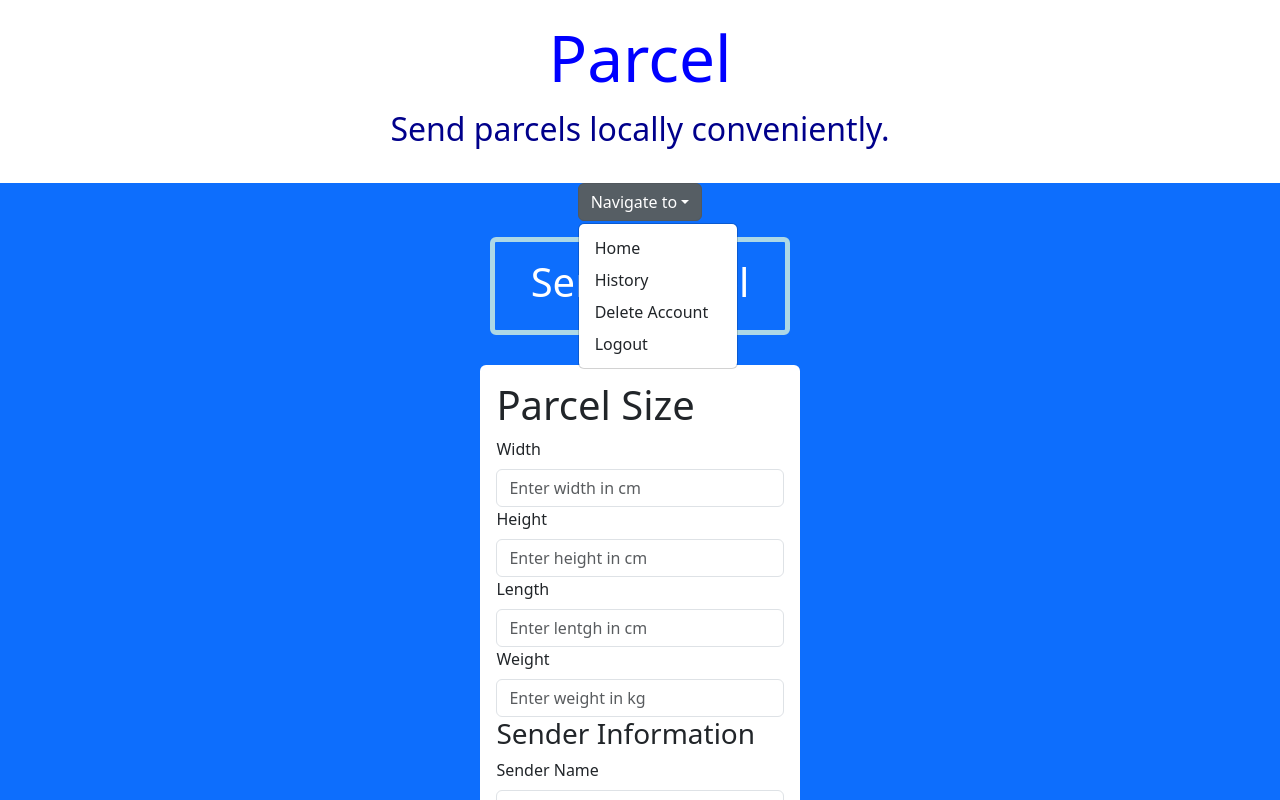
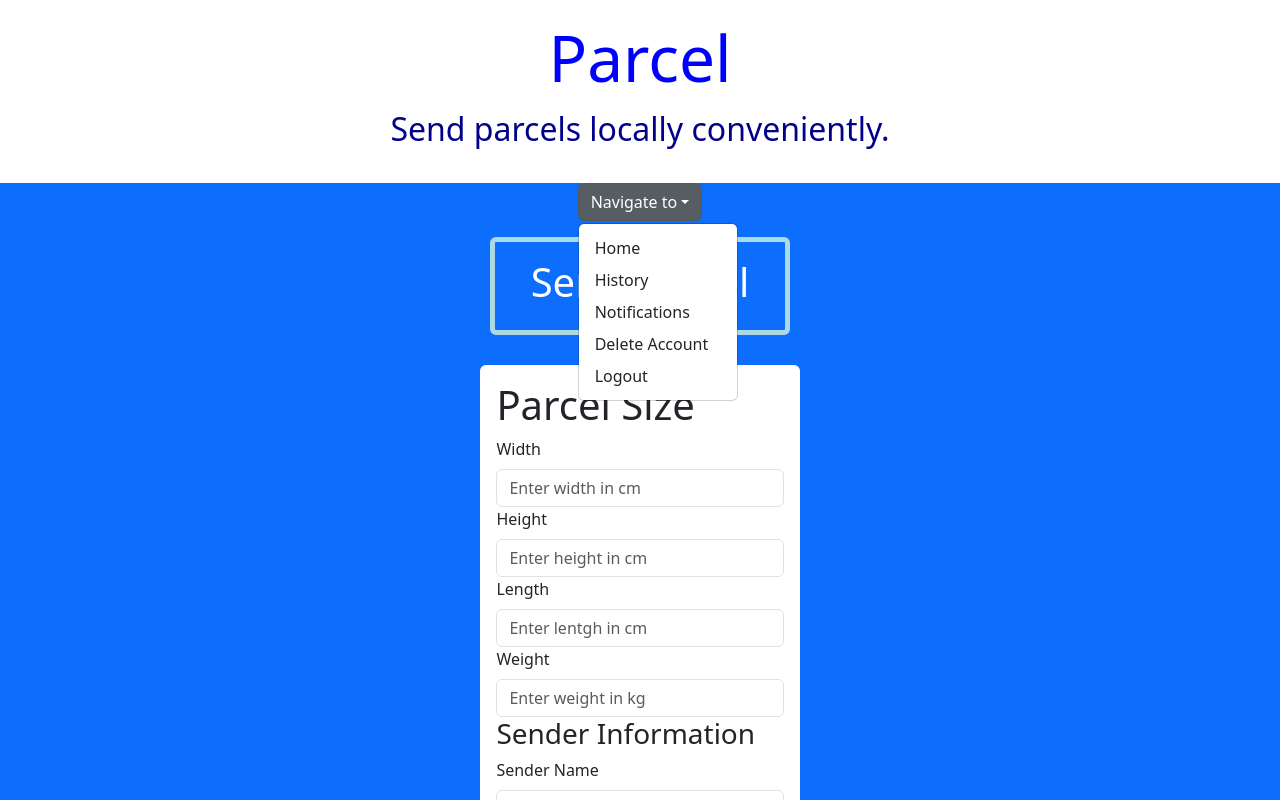
Before and after one commit to t2hale00/user-app, a React (Create React App) app in the folder frontend/: page /sendparcel in a window 1280 px wide. Both pictures are taken after a click on the button "Navigate to". Shown: the top 800 px of the page. Built offline with nearby package versions, Linux system fonts and the light colour scheme; no server answers.

Commit message:
Added notifications in Navigation

```diff
--- a/frontend/src/History.js
+++ b/frontend/src/History.js
@@ -36,6 +36,7 @@ function History() {
             {/* Define routes for other pages using Link */}
             <Dropdown.Item key="home" as={Link} to="/profile">Home</Dropdown.Item>
             <Dropdown.Item key="sendParcel" as={Link} to="/sendparcel">Send Parcel</Dropdown.Item>
+            <Dropdown.Item as={Link} to="/notifications">Notifications</Dropdown.Item>
             <Dropdown.Item key="deleteAccount" as={Link} to="/deleteaccount">Delete Account</Dropdown.Item>
             <Dropdown.Item key="logout" as={Link} to="/logout">Logout</Dropdown.Item>
             {/* Add more items for other pages as needed */}
@@ -78,6 +79,7 @@ function History() {
         </div>
     </div>
 
+
   );
 }
 
--- a/frontend/src/SendParcel.js
+++ b/frontend/src/SendParcel.js
@@ -228,6 +228,7 @@ const sendReservationCode = async (reservationCode, cabinetID) => {
             {/* Define routes for other pages using Link */}
             <Dropdown.Item as={Link} to="/profile">Home</Dropdown.Item>
             <Dropdown.Item as={Link} to="/History">History</Dropdown.Item>
+            <Dropdown.Item as={Link} to="/notifications">Notifications</Dropdown.Item>
             <Dropdown.Item as={Link} to="/deleteaccount">Delete Account</Dropdown.Item>
             <Dropdown.Item as={Link} to="/logout">Logout</Dropdown.Item>
             {/* Add more items for other pages as needed */}
```
